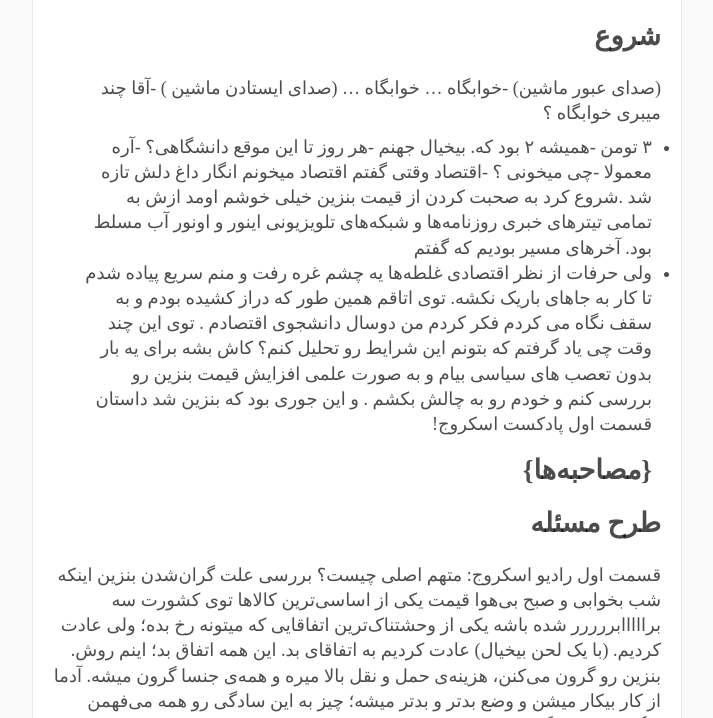
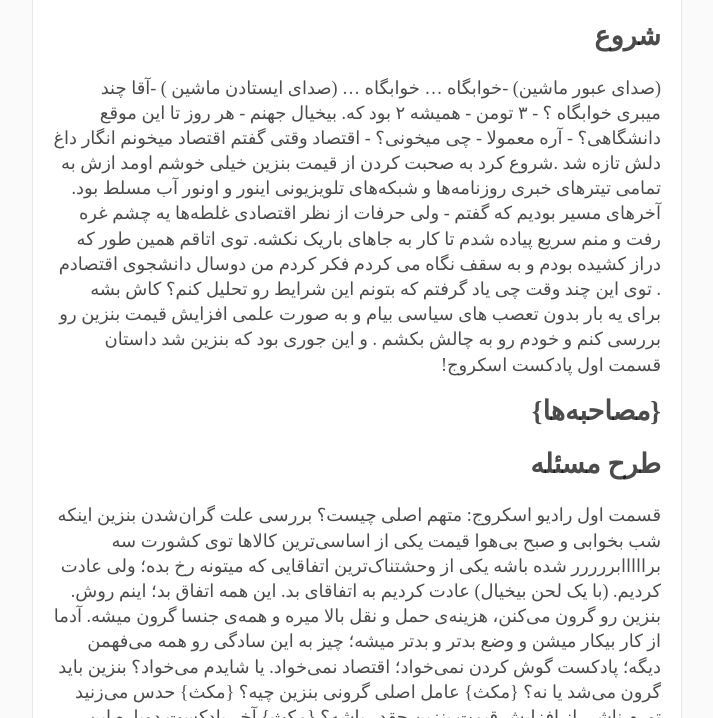
Before and after one commit to scroogepodcast/scroogepodcast.github.io, a Jekyll site: the page built from _posts/2019-12-29-E01.md, in a window 1280 px wide and 900 px high, scrolled down 382 px, cut to the strip 182-900 px from the top of the window. Shown: the whole strip, without its empty margins (283-996 px from the left). Built offline with Jekyll 4.4.1, drawn with Linux system fonts in a browser that asks for light colours; some web fonts are replaced.

Commit message:
Update 2019-12-29-E01.md

```diff
--- a/_posts/2019-12-29-E01.md
+++ b/_posts/2019-12-29-E01.md
@@ -12,17 +12,18 @@ title: "قسمت اول: متهم اصلی چیست؟"
 خوابگاه …
 (صدای ایستادن ماشین )
 -آقا چند میبری خوابگاه ؟
-- ۳ تومن
--همیشه ۲ بود که. بیخیال جهنم
--هر روز تا این موقع دانشگاهی؟
--آره معمولا
--چی میخونی ؟
--اقتصاد
+\- ۳ تومن
+\- همیشه ۲ بود که. بیخیال جهنم
+\- هر روز تا این موقع دانشگاهی؟
+\- آره معمولا
+\- چی میخونی؟
+\- اقتصاد
 وقتی گفتم اقتصاد میخونم انگار داغ دلش تازه شد .شروع کرد به صحبت کردن از قیمت بنزین خیلی خوشم اومد ازش به تمامی تیترهای خبری روزنامه‌ها و شبکه‌های تلویزیونی اینور و اونور آب مسلط بود.
 آخرهای مسیر بودیم که گفتم
--  ولی حرفات از نظر اقتصادی غلطه‌ها
+\-  ولی حرفات از نظر اقتصادی غلطه‌ها
 یه چشم غره رفت و منم سریع پیاده شدم تا کار به جاهای باریک نکشه.
 توی اتاقم همین طور که دراز کشیده بودم و به سقف نگاه می کردم فکر کردم من دوسال دانشجوی اقتصادم . توی این چند وقت چی یاد گرفتم که بتونم این شرایط رو تحلیل کنم؟ کاش بشه برای یه بار بدون تعصب های سیاسی بیام و به صورت علمی افزایش قیمت بنزین رو بررسی کنم و خودم رو به چالش بکشم . و این جوری بود که بنزین شد داستان قسمت اول پادکست اسکروج!
+
 ## {مصاحبه‌ها}
 
 ## طرح مسئله
```
